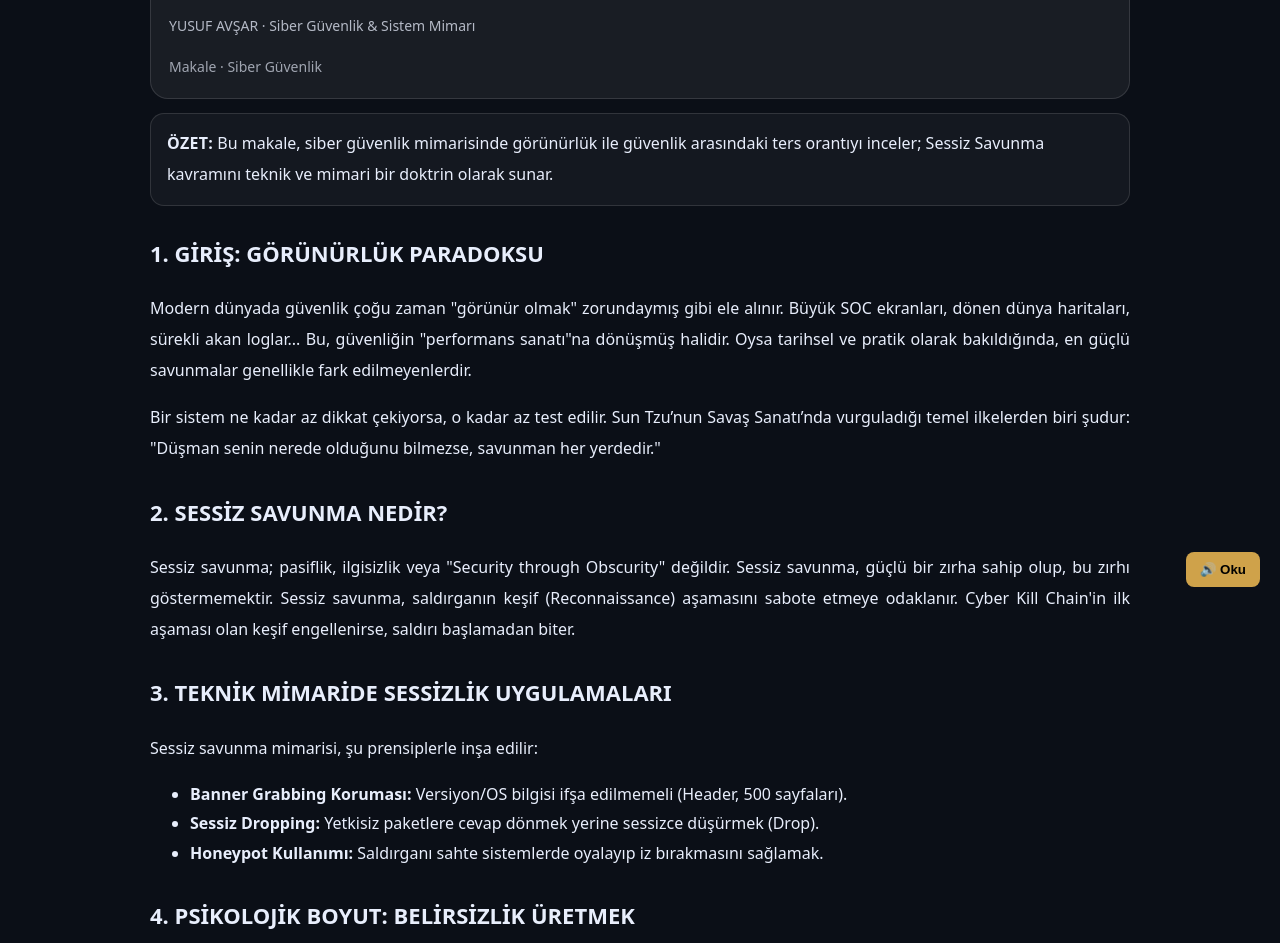
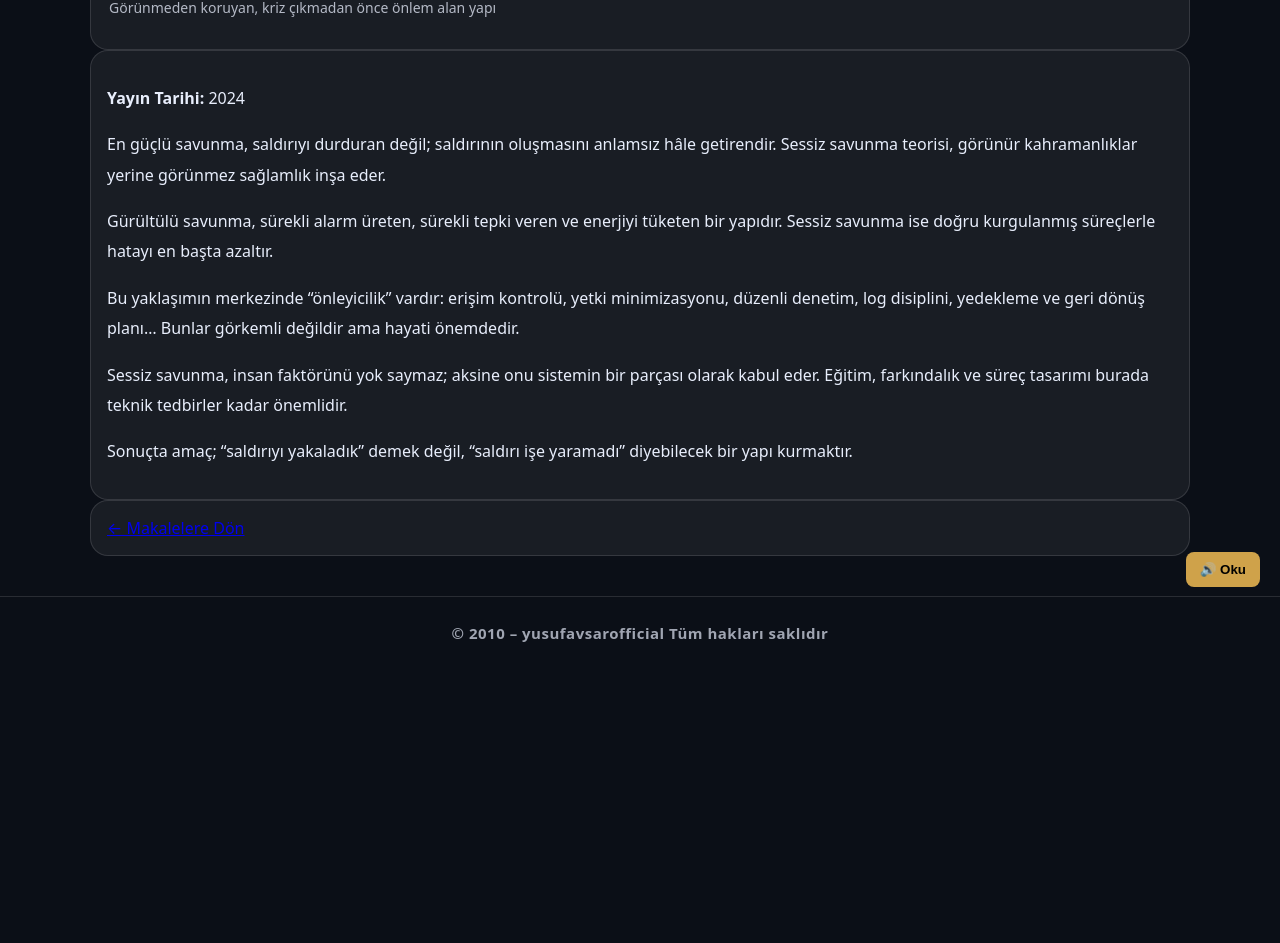
Before and after one commit to yusufavsarofficial/yusufavsarofficial.github.io, a plain HTML site: page 04-sessiz-savunma-teorisi.html in a window 1280 px wide. Shown: the part 193-1136 px from the top of the page. After the commit the page ends 862 px from the top, so only its background shows below. Drawn offline with Linux system fonts and the light colour scheme.

Commit message:
Update 04-sessiz-savunma-teorisi.html

```diff
--- a/04-sessiz-savunma-teorisi.html
+++ b/04-sessiz-savunma-teorisi.html
@@ -2,101 +2,109 @@
 <html lang="tr">
 <head>
   <meta charset="utf-8">
-  <title>Sessiz Savunma Teorisi</title>
   <meta name="viewport" content="width=device-width, initial-scale=1">
+  <title>Sessiz Savunma Teorisi | Yusuf Avşar</title>
   <link rel="stylesheet" href="style.css">
-  <style>
-    .article{ max-width:980px; margin:auto; line-height:1.95; }
-    .meta{ opacity:.65; font-size:14px; margin-top:6px; }
-    .article p{ margin-top:12px; text-align:justify; }
-    .summary{
-      margin-top:14px;
-      padding:14px 16px;
-      border-radius:14px;
-      border:1px solid rgba(255,255,255,.12);
-      background:rgba(255,255,255,.04);
-    }
-    .summary strong{ letter-spacing:.3px; }
-    h2{ margin-top:26px; font-size:22px; }
-    ol{ margin-top:10px; line-height:1.85; }
-    ul{ margin-top:10px; line-height:1.85; }
-    .refs{
-      margin-top:26px;
-      padding:14px 16px;
-      border-radius:14px;
-      border:1px solid rgba(255,255,255,.12);
-      background:rgba(255,255,255,.03);
-    }
-    .sig{ margin-top:34px; padding-top:18px; border-top:1px solid rgba(255,255,255,.12); }
-    .sig .name{ font-weight:900; letter-spacing:.4px; }
-    .sig .role{ opacity:.75; margin-top:4px; }
-    .back{ margin-top:22px; }
-  </style>
 </head>
 <body>
 
 <header>
   <div class="container navbar">
     <div class="brand">YUSUF AVŞAR</div>
+
     <nav class="nav">
       <a href="index.html">ANASAYFA</a>
       <a href="hakkimda.html">HAKKIMDA</a>
       <a href="faaliyet.html">FAALİYET</a>
-      <a href="yayinlar.html">YAYINLAR</a>
+      <a href="yayinlar.html" class="active">YAYINLAR</a>
       <a href="katkilar.html">KATKILAR</a>
       <a href="iletisim.html">İLETİŞİM</a>
+
+      <div class="dropdown">
+        <button class="btn" data-dropdown-btn>ATATÜRK ▾</button>
+        <div class="dropdown-menu">
+          <a href="ataturk.html">Atatürk</a>
+          <a href="ataturk-milliyetciligi.html">Atatürk Milliyetçiliği</a>
+          <a href="milli-mucadele.html">Milli Mücadele</a>
+          <a href="turk-kulturu.html">Türk Kültürü</a>
+          <a href="belgeler.html">Belgeler</a>
+          <a href="ilkeler-miras.html">İlkeler & Miras</a>
+        </div>
+      </div>
     </nav>
   </div>
 </header>
 
-<main class="container article">
+<main class="container">
+
   <section class="hero">
     <h1>Sessiz Savunma Teorisi</h1>
-    <p class="hint">YUSUF AVŞAR · Siber Güvenlik & Sistem Mimarı</p>
-    <div class="meta">Makale · Siber Güvenlik</div>
+    <p class="hint">
+      Görünmeden koruyan, kriz çıkmadan önce önlem alan yapı
+    </p>
   </section>
 
-  <div class="summary"><strong>ÖZET:</strong> Bu makale, siber güvenlik mimarisinde görünürlük ile güvenlik arasındaki ters orantıyı inceler; Sessiz Savunma kavramını teknik ve mimari bir doktrin olarak sunar.</div>
+  <section class="card" style="line-height:1.9">
 
-  <h2>1. GİRİŞ: GÖRÜNÜRLÜK PARADOKSU</h2>
-<p>Modern dünyada güvenlik çoğu zaman "görünür olmak" zorundaymış gibi ele alınır. Büyük SOC ekranları, dönen dünya haritaları, sürekli akan loglar... Bu, güvenliğin "performans sanatı"na dönüşmüş halidir. Oysa tarihsel ve pratik olarak bakıldığında, en güçlü savunmalar genellikle fark edilmeyenlerdir.</p>
-<p>Bir sistem ne kadar az dikkat çekiyorsa, o kadar az test edilir. Sun Tzu’nun Savaş Sanatı’nda vurguladığı temel ilkelerden biri şudur: "Düşman senin nerede olduğunu bilmezse, savunman her yerdedir."</p>
+    <p><strong>Yayın Tarihi:</strong> 2024</p>
 
-<h2>2. SESSİZ SAVUNMA NEDİR?</h2>
-<p>Sessiz savunma; pasiflik, ilgisizlik veya "Security through Obscurity" değildir. Sessiz savunma, güçlü bir zırha sahip olup, bu zırhı göstermemektir. Sessiz savunma, saldırganın keşif (Reconnaissance) aşamasını sabote etmeye odaklanır. Cyber Kill Chain'in ilk aşaması olan keşif engellenirse, saldırı başlamadan biter.</p>
+    <p>
+      En güçlü savunma, saldırıyı durduran değil;
+      saldırının oluşmasını anlamsız hâle getirendir.
+      Sessiz savunma teorisi,
+      görünür kahramanlıklar yerine
+      görünmez sağlamlık inşa eder.
+    </p>
 
-<h2>3. TEKNİK MİMARİDE SESSİZLİK UYGULAMALARI</h2>
-<p>Sessiz savunma mimarisi, şu prensiplerle inşa edilir:</p>
-<ul>
-  <li><strong>Banner Grabbing Koruması:</strong> Versiyon/OS bilgisi ifşa edilmemeli (Header, 500 sayfaları).</li>
-  <li><strong>Sessiz Dropping:</strong> Yetkisiz paketlere cevap dönmek yerine sessizce düşürmek (Drop).</li>
-  <li><strong>Honeypot Kullanımı:</strong> Saldırganı sahte sistemlerde oyalayıp iz bırakmasını sağlamak.</li>
-</ul>
+    <p>
+      Gürültülü savunma, sürekli alarm üreten,
+      sürekli tepki veren ve enerjiyi tüketen bir yapıdır.
+      Sessiz savunma ise
+      doğru kurgulanmış süreçlerle
+      hatayı en başta azaltır.
+    </p>
 
-<h2>4. PSİKOLOJİK BOYUT: BELİRSİZLİK ÜRETMEK</h2>
-<p>Saldırganlar da insandır ve belirsizlikten rahatsız olurlar. Tarama yaptığında hiçbir cevap alamayan, sistemin varlığından bile emin olamayan bir saldırgan, hata yapmaya başlar veya daha kolay bir hedefe yönelir. Gürültülü savunma "Ben buradayım ve güçlüyüm" der. Sessiz savunma ise hiçbir şey demez. Bu boşluk, saldırganın zihninde korku ve şüphe yaratır.</p>
+    <p>
+      Bu yaklaşımın merkezinde “önleyicilik” vardır:
+      erişim kontrolü,
+      yetki minimizasyonu,
+      düzenli denetim,
+      log disiplini,
+      yedekleme ve geri dönüş planı…
+      Bunlar görkemli değildir ama hayati önemdedir.
+    </p>
 
-<h2>5. SONUÇ</h2>
-<p>Sessiz savunma, modern siber güvenliğin en az anlaşılan ama en etkili yaklaşımlarından biridir. Görünmeyen güvenlik, bağırmaz; ispat peşinde koşmaz. O çalışır. Ve çalıştığı için fark edilmez. Gerçek güç, görünmeden ayakta kalabilmektir.</p>
+    <p>
+      Sessiz savunma,
+      insan faktörünü yok saymaz;
+      aksine onu sistemin bir parçası olarak kabul eder.
+      Eğitim, farkındalık ve süreç tasarımı
+      burada teknik tedbirler kadar önemlidir.
+    </p>
 
-  <div class="refs">
-    <strong>KAYNAKÇA</strong>
-    <ul>
-  <li>Sun Tzu. <em>The Art of War</em>.</li>
-  <li>Taleb, N. N. (2012). <em>Antifragile</em>. Random House.</li>
-  <li>Cheswick, W. R., & Bellovin, S. M. (2003). <em>Firewalls and Internet Security</em>. Addison-Wesley.</li>
-</ul>
-  </div>
+    <p>
+      Sonuçta amaç;
+      “saldırıyı yakaladık” demek değil,
+      “saldırı işe yaramadı” diyebilecek
+      bir yapı kurmaktır.
+    </p>
 
-  <div class="sig">
-    <div class="name">YUSUF AVŞAR</div>
-    <div class="role">Siber Güvenlik & Sistem Mimarı</div>
-  </div>
+  </section>
 
-  <p class="back"><a href="makale.html">← Makale listesine dön</a></p>
+  <section class="card">
+    <a class="btn" href="makale.html">← Makalelere Dön</a>
+  </section>
+
 </main>
 
-<footer><div class="container"><small class="copyright">© 2010 – yusufavsarofficial Tüm hakları saklıdır</small></div></footer>
+<footer>
+  <div class="container">
+    <small class="copyright">
+      © 2010 – yusufavsarofficial Tüm hakları saklıdır
+    </small>
+  </div>
+</footer>
+
 <script src="app.js"></script>
 <script src="tts.js"></script>
 </body>
```
